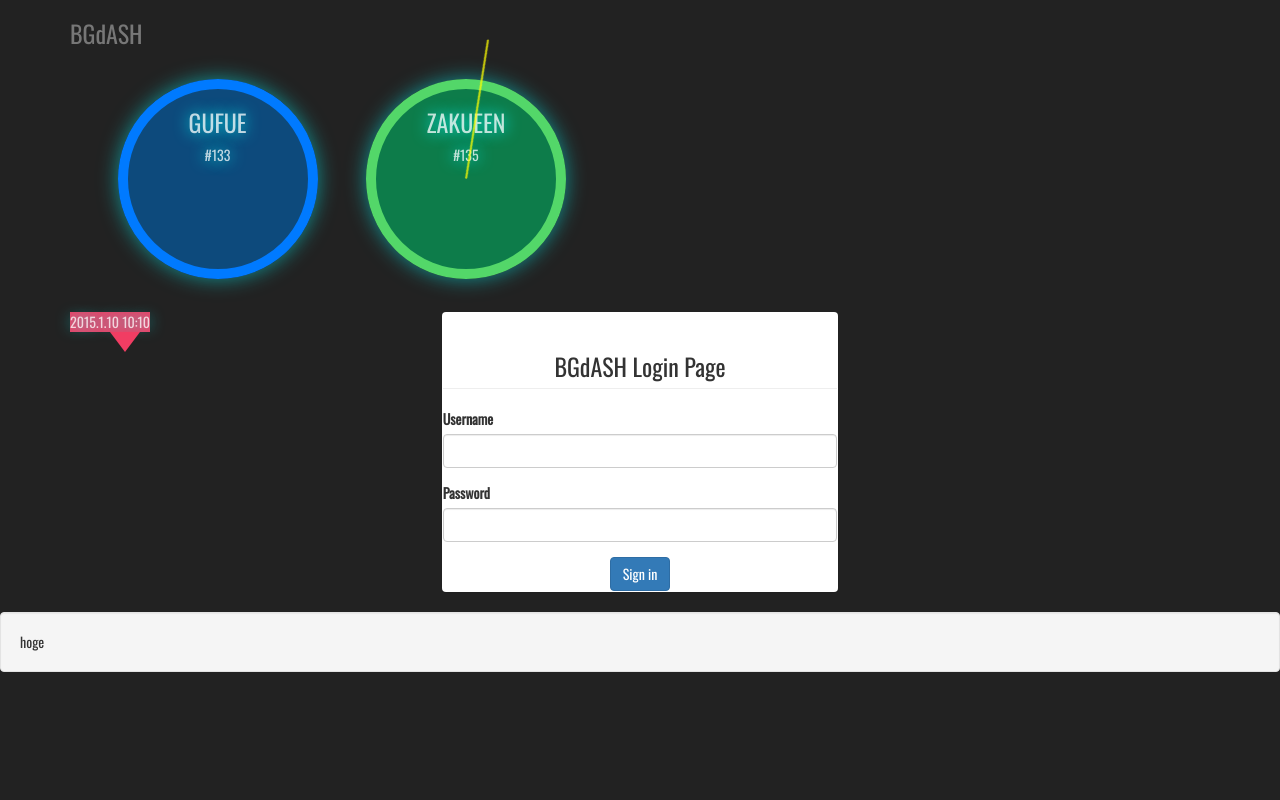
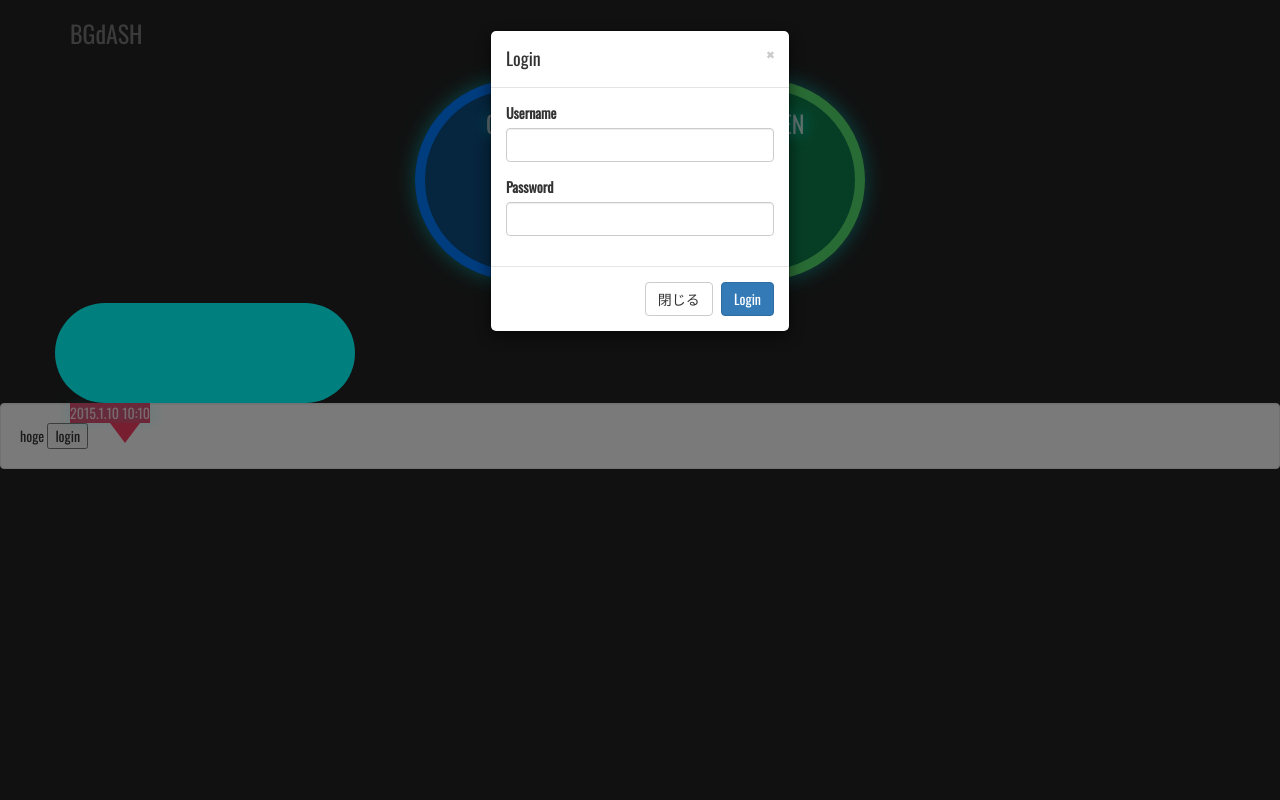
Before and after one commit to kiikura/bgmon, a Django app: page /bgdash/ in a window 1280 px wide. Run offline with Django 3.2, Linux system fonts and the light colour scheme; parts of the project's set-up code (start-up, migrations or seed data) failed here and were passed over; some libraries are stand-ins or nearby versions.

Commit message:
とりあえず

```diff
--- a/bgdash/serializers.py
+++ b/bgdash/serializers.py
@@ -24,9 +24,11 @@
     lanes = LaneSerializer(many=True, read_only=True)
     class Meta:
         model = models.Site
-        fields = ('id', 'name', 'lanes', 'created')
+        fields = ('id', 'name', 'hostname', 'accessurl', 'lanes', 'builds', 'created', 'modified')
 
-
+class ListSiteSerializer(serializers.ModelSerializer):
+    class Meta:
+        model = models.Site
 
 
 class UserSerializer(serializers.HyperlinkedModelSerializer):
--- a/bgdash/templates/bgdash/index.html
+++ b/bgdash/templates/bgdash/index.html
@@ -17,12 +17,16 @@
             overflow: hidden;
         }
 
+        .container .row {
+            text-align: center;
+        }
+
         .sp-text {
             color: rgba(255, 255, 255, 0.75);
             text-shadow: 0 0 15px rgba(0, 255, 255, 0.95);
         }
 
-        .nodes li {
+        .node {
             display: inline-block;
             /*width: 21%;*/
 
@@ -33,7 +37,7 @@
             text-shadow: 0 0 15px rgba(0, 255, 255, 0.95);
         }
 
-        .nodes div[data-type="img"] {
+        .node div[data-type="img"] {
             border: 7px solid;
             border-radius: 100%;
             height: 200px;
@@ -50,24 +54,32 @@
 
 */
 
-        .nodes li div[data-type="img"]:hover {
+        .node div[data-type="img"]:hover {
             border-color: rgba(255, 0, 0, 0.8);
             box-shadow: 0px 0px 40px rgba(255, 0, 0, 0.8);
         }
 
-        .nodes div>.blue {
+        .node div>.blue {
             border-color: #007aff;
             background-color: rgba(0, 100, 180, 0.615686);
         }
 
-        .nodes div>.green {
+        .node div>.green {
             border-color: #53d769;
             background-color: rgba(0, 180, 100, 0.615686);
         }
 
-        .nodes div span {
+        .node div span {
             vertical-align: middle;
             display: inline-block;
+        }
+
+        .build {
+            displzy: inline-box;
+            height: 100px;
+            width: 300px;
+            background-color: aqua;
+            border-radius: 50px
         }
 
         .halo {
@@ -77,6 +89,7 @@
             height: 70px;
             width: 400px;
 */
+
             margin-bottom: 20px;
         }
 
@@ -90,32 +103,27 @@
             left: 50%;
         }
 
-
         @-webkit-keyframes 'rador' {
-
-	  0%   {
+            0% {
                 opacity: 0.2;
-	  	-webkit-transform: translate(100px,100px) rotate(0deg);
+                -webkit-transform: translate(100px, 100px) rotate(0deg);
             }
             50% {
                 opacity: 1;
             }
             100% {
                 opacity: 0.2;
-	  	-webkit-transform: translate(100px,100px) rotate(360deg);
+                -webkit-transform: translate(100px, 100px) rotate(360deg);
             }
         }
 
         .anime-rador {
-	  transform-origin:left top;
+            transform-origin: left top;
             -webkit-animation-name: 'rador';
             -webkit-animation-duration: 4s;
             -webkit-animation-iteration-count: infinite;
             -webkit-animation-timing-function: linear;
-
         }
-
-
     </style>
 </head>
 
@@ -143,21 +151,21 @@
       </div>
 -->
 
-        <div class="row">
-            <ul class="nodes">
-                <li class="node">
+        <div class="row" style="text-align:center">
+
+            <div class="node">
                 <div>
                     <div data-type="img" class="blue">
                         <h3>GUFUE</h3>
                         <div class="buildid">#133</div>
                     </div>
                 </div>
-                </li>
-                <li class="node">
+            </div>
+            <div class="node">
                 <div>
                     <div class="indicator anime-rador" style="position:absolute;">
                         <svg width="100" height="100" xmlns="http://www.w3.org/2000/svg">
-		       	    <path d="M 0 0 L 100 100 z" stroke="#FFFF00" stroke-width="2"/>
+                            <path d="M 0 0 L 100 100 z" stroke="#FFFF00" stroke-width="2" />
                         </svg>
                     </div>
                     <div data-type="img" class="green">
@@ -167,16 +175,56 @@
 
 
                 </div>
-                </li>
-            </ul>
             </div>
-        <div class="halo"><span class="sp-text">2015.1.10 10:10</span></div>
+
+        </div>
+
+        <div class="row">
+            <div class="build">
+
+            </div>
         </div>
 
 
+        <div class="halo"><span class="sp-text">2015.1.10 10:10</span>
+        </div>
+    </div>
 
+    <div class="well">
+        hoge
+        <button id="btnLogin">login</button>
+    </div>
 
+    <div class="modal fade" id="p10-login" tabindex="-1" role="dialog" aria-labelledby="p10-login-title" aria-hidden="true">
+        <div class="modal-dialog modal-sm">
+            <div class="modal-content">
+                <div class="modal-header">
+                    <button type="button" class="close" data-dismiss="modal"><span aria-hidden="true">&times;</span><span class="sr-only">閉じる</span>
+                    </button>
+                    <h4 class="modal-title" id="p10-login-title">Login</h4>
+                </div>
+                <div class="modal-body">
+                    <div class="form-group">
+                        <label class="control-label">Username</label>
+                        <input type="text" class="form-control" name="username" />
+                    </div>
+                    <div class="form-group">
+                        <label class="control-label">Password</label>
+                        <input type="password" class="form-control" name="password" />
+                    </div>
+                </div>
+                <div class="modal-footer">
+                    <button type="button" class="btn btn-default" data-dismiss="modal">閉じる</button>
+                    <button type="button" class="btn btn-primary">Login</button>
+                </div>
+            </div>
+            <!-- /.modal-content -->
+        </div>
+        <!-- /.modal-dialog -->
+    </div>
+    <!-- /.modal -->
 
+    <!--
     <div class="container-fluid">
         <div id="page-login" class="row">
             <div class="col-xs-12 col-md-4 col-md-offset-4 col-sm-6 col-sm-offset-3">
@@ -201,32 +249,99 @@
             </div>
         </div>
     </div>
+  -->
 
-    <div class="well">
-        hoge
-    </div>
 
 
     <script src="//code.jquery.com/jquery-1.9.1.min.js"></script>
     <script src="//maxcdn.bootstrapcdn.com/bootstrap/3.3.2/js/bootstrap.min.js"></script>
     <script>
 
-function login(){
+        function login(user, pass) {
             return $.ajax({
                 url: "/bgdash/api-token-auth/",
                 type: "post",
-	  data: {username:"admin", password:"admin"}
-	}).done(function(d){token=d.token})
+                data: {
+                    username: user,
+                    password: pass
                 }
-function main(){
+            }).done(function (d) {
+                localStorage.setItem("TOKEN", d.token);
+                //TODO: LOGINイベント
+            })
+        };
+        function logout(){
+            localStorage.removeItem("TOKEN");
+        };
+
+        function main() {
             $.ajax({
                 url: "/bgdash/api/",
                 type: "get",
-	  beforeSend: function(xhr){
-	    xhr.setRequestHeader("Authorization", "Token "+token);
+                beforeSend: function (xhr) {
+                    xhr.setRequestHeader("Authorization", "Token " + localStorage.getItem("TOKEN"));
                 },
-	}).done(function(d){console.log("%o", d)})
+            }).done(function (d) {
+                console.log("%o", d)
+            })
         }
+
+        var bgdash = {
+            get loginstate(){
+                var token = localStorage.getItem("TOKEN");
+                return token !== null;
+            }
+        };
+        bgdash.ajax = function(opts){
+            var base = {
+                beforeSend: function (xhr) {
+                    xhr.setRequestHeader("Authorization", "Token " + localStorage.getItem("TOKEN"));
+                }
+            };
+            return $.ajax($.extend({}, base, opts));
+        };
+
+
+        bgdash.initialize = function(){
+            $("#btnLogin").on("click", $.proxy(bgdash.showLoginModal, this));
+        };
+
+        bgdash.showLoginModal = function(){
+            var p10 = $("#p10-login").modal();
+            var txtUsername = $("#p10-login").find("input[name=username]");
+            var txtPassword = $("#p10-login").find("input[name=password]");
+            var submitLogin = $("#p10-login").find(".btn-primary");
+            submitLogin.on("click", function(ev){
+                var d = login(txtUsername.val(), txtPassword.val());
+                d.done(function(){
+                    p10.modal("hide");
+                    bgdash.startApp();
+                }).fail(function(xhr, code, msg){
+                    console.log(arguments);
+                    alert(msg);
+                });
+
+            });
+        };
+        bgdash.startApp = function(){
+            if(this.loginstate){
+                this.repaint();
+            }else{
+                this.showLoginModal();
+            }
+        };
+
+        bgdash.repaint = function(){
+            this.loadData();
+        };
+        bgdash.loadData = function(){
+
+        };
+
+        $(document).ready(function(){
+            bgdash.initialize();
+            bgdash.startApp();
+        });
     </script>
 </body>
 
```
Also changed, not shown: bgdash/bg.py (+7 -4 lines), bgdash/models.py (+7 -0 lines), bgdash/views.py (+7 -0 lines). Lines whose indentation alone changed are shown as unchanged.
